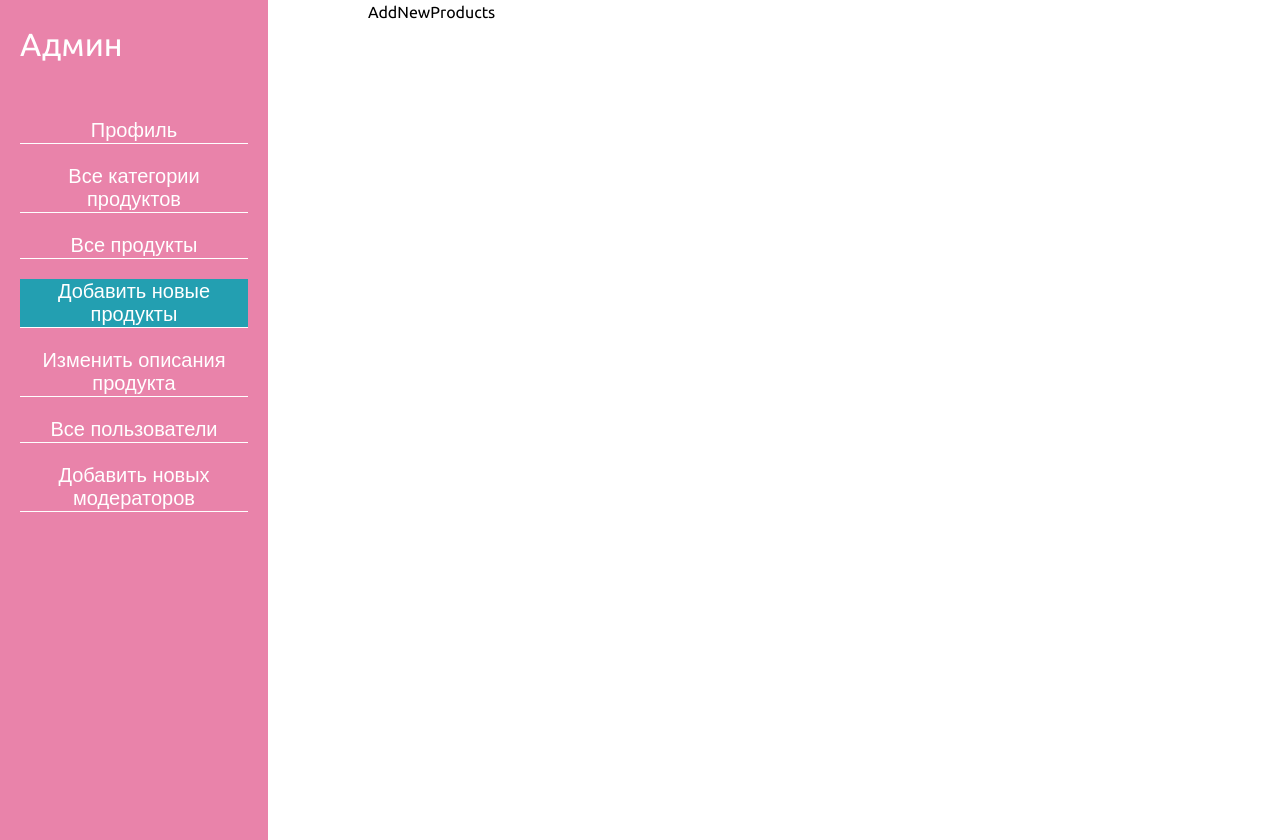
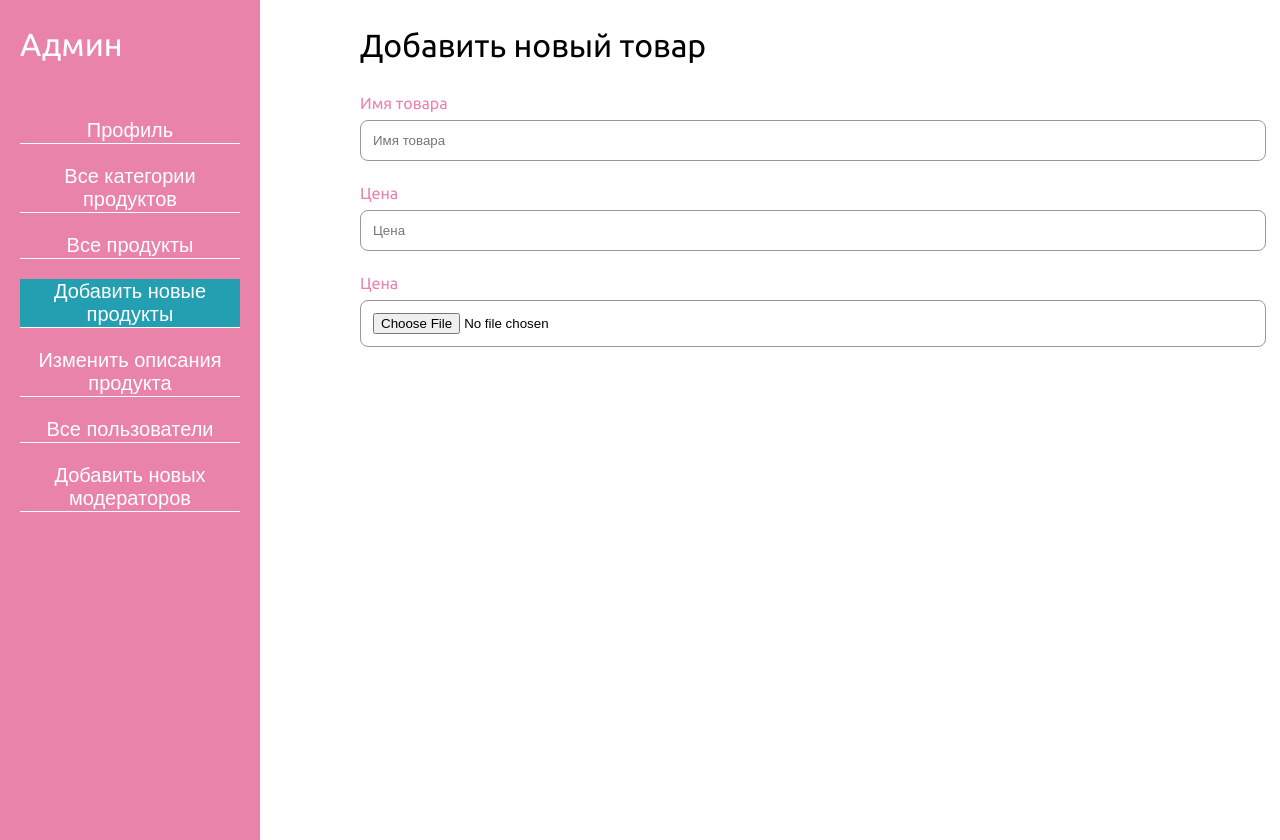
Before and after one commit to Azamat32/Cakes-shop, a React (Vite) app in the folder cakes-react-ts/: page /admin_dashboard in a window 1280 px wide. Both pictures are taken after a click on the button "Добавить новые продукты". Built offline with nearby package versions, Linux system fonts and the light colour scheme.

Commit message:
adding product form

```diff
--- a/cakes-react-ts/src/pages/DashboardPage/AddNewProducts/AddNewProducts.tsx
+++ b/cakes-react-ts/src/pages/DashboardPage/AddNewProducts/AddNewProducts.tsx
@@ -1,9 +1,25 @@
-
+import "./addProduct.scss"
 type Props = {}
 
 const AddNewProducts = (_props: Props) => {
   return (
-    <div>AddNewProducts</div>
+    <div className="addProduct">
+      <h1>Добавить новый товар</h1>
+      <form action="/" method="POST" className="addProductForm">
+        <div className="inputGroup">
+          <label >Имя товара</label>
+          <input type="text" placeholder="Имя товара" />
+        </div>
+        <div className="inputGroup">
+          <label >Цена</label>
+          <input type="Number" placeholder="Цена" />
+        </div>
+        <div className="inputGroup">
+          <label >Цена</label>
+          <input type="file" placeholder="Выберите картинку" />
+        </div>
+      </form>
+    </div>
   )
 }
 
--- /dev/null
+++ b/cakes-react-ts/src/pages/DashboardPage/AddNewProducts/AddProduct.scss
@@ -0,0 +1,14 @@
+.addProduct{
+    h1{
+
+    }
+
+    .addProductForm{
+        .inputGroup{
+            display: flex;
+            flex-direction: column;
+            gap: 5px;
+            margin-bottom: 20px;
+        }
+    }
+}
--- a/cakes-react-ts/src/pages/DashboardPage/DashboardPage.scss
+++ b/cakes-react-ts/src/pages/DashboardPage/DashboardPage.scss
@@ -38,5 +38,6 @@
     }
     .dashboard_inner{
         width: 80%;
+        padding: 0px 40px 0px 0px;
     }
 }
```
